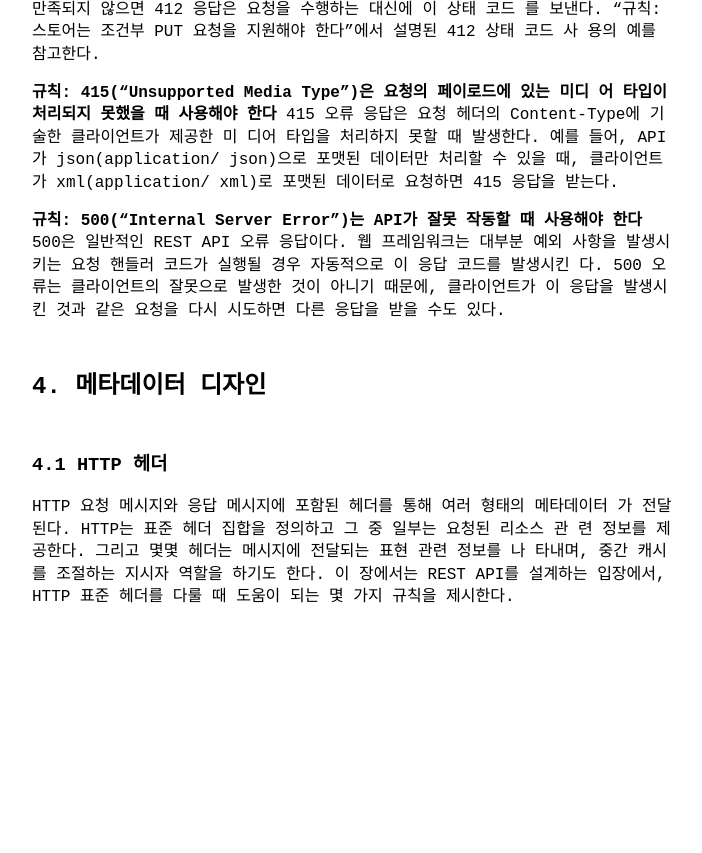
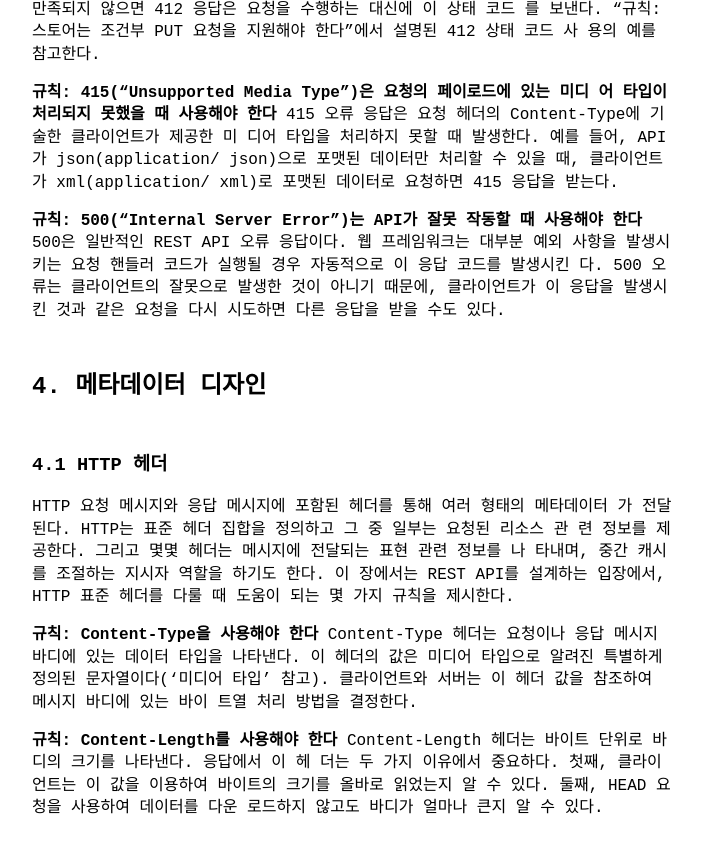
Before and after one commit to khjzzm/khjzzm.github.io, a Jekyll site: the page built from _posts/2023-02-22-Rest-API-Design-Pattern.md, in a window 1280 px wide and 900 px high, scrolled down 11094 px. Shown: the top 853 px of the window, without its empty margins (288-990 px from the left). Built offline with Jekyll 4.4.1, drawn with Linux system fonts in a browser that asks for light colours; before the commit the page ends 11782 px from its top, so only the background shows below that.

Commit message:
HTTP 헤더 Content-type, content-length

```diff
--- a/_posts/2023-02-22-Rest-API-Design-Pattern.md
+++ b/_posts/2023-02-22-Rest-API-Design-Pattern.md
@@ -317,3 +317,12 @@ Allow: GET, POST
 ### 4.1 HTTP 헤더
 HTTP 요청 메시지와 응답 메시지에 포함된 헤더를 통해 여러 형태의 메타데이터 가 전달된다. HTTP는 표준 헤더 집합을 정의하고 그 중 일부는 요청된 리소스 관 련 정보를 제공한다. 그리고 몇몇 헤더는 메시지에 전달되는 표현 관련 정보를 나 타내며, 중간 캐시를 조절하는 지시자 역할을 하기도 한다.
 이 장에서는 REST API를 설계하는 입장에서, HTTP 표준 헤더를 다룰 때 도움이 되는 몇 가지 규칙을 제시한다.
+
+**규칙: Content-Type을 사용해야 한다**
+Content-Type 헤더는 요청이나 응답 메시지 바디에 있는 데이터 타입을 나타낸다.
+이 헤더의 값은 미디어 타입으로 알려진 특별하게 정의된 문자열이다(‘미디어 타입’ 참고). 클라이언트와 서버는 이 헤더 값을 참조하여 메시지 바디에 있는 바이 트열 처리 방법을 결정한다.
+
+**규칙: Content-Length를 사용해야 한다**
+Content-Length 헤더는 바이트 단위로 바디의 크기를 나타낸다. 응답에서 이 헤 더는 두 가지 이유에서 중요하다.
+첫째, 클라이언트는 이 값을 이용하여 바이트의 크기를 올바로 읽었는지 알 수 있다.
+둘째, HEAD 요청을 사용하여 데이터를 다운 로드하지 않고도 바디가 얼마나 큰지 알 수 있다.
```
